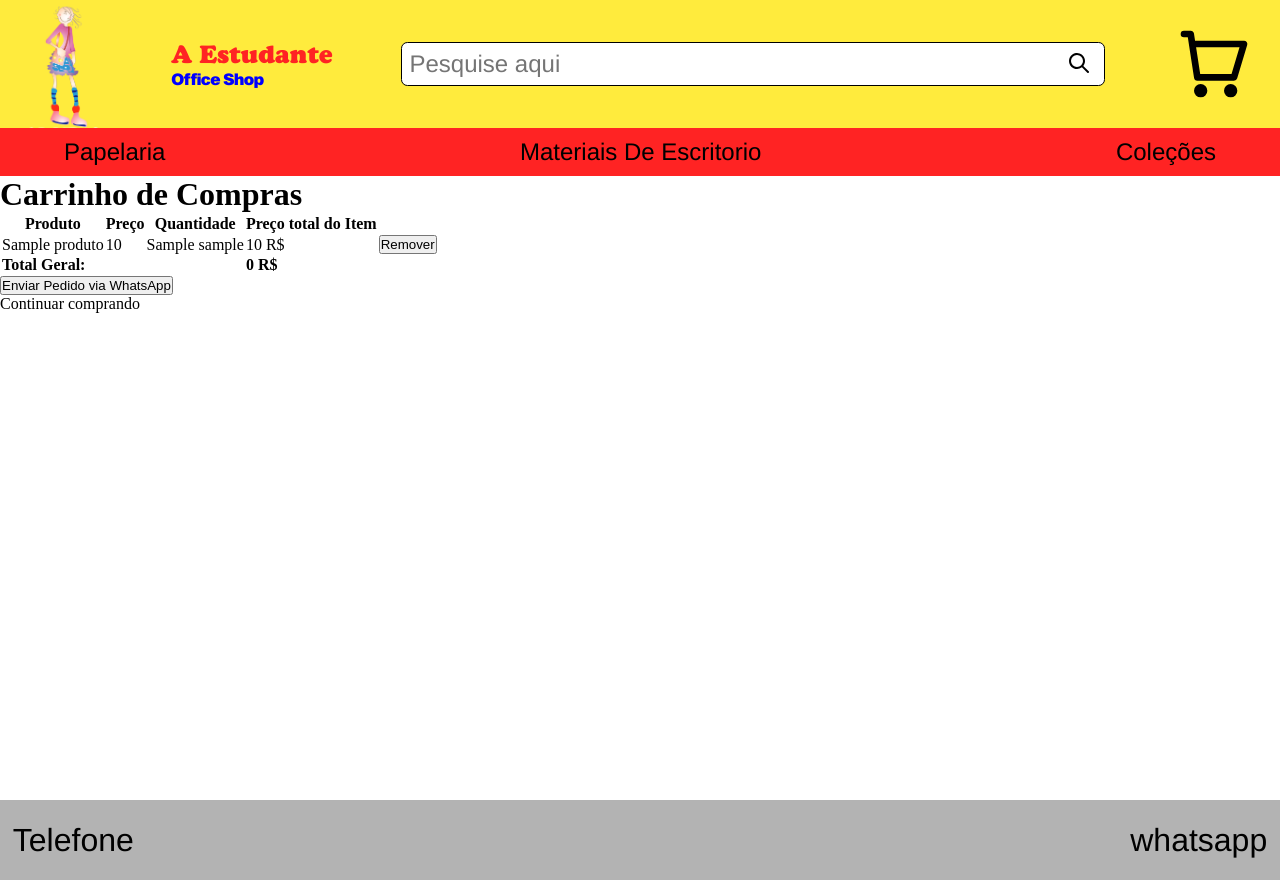
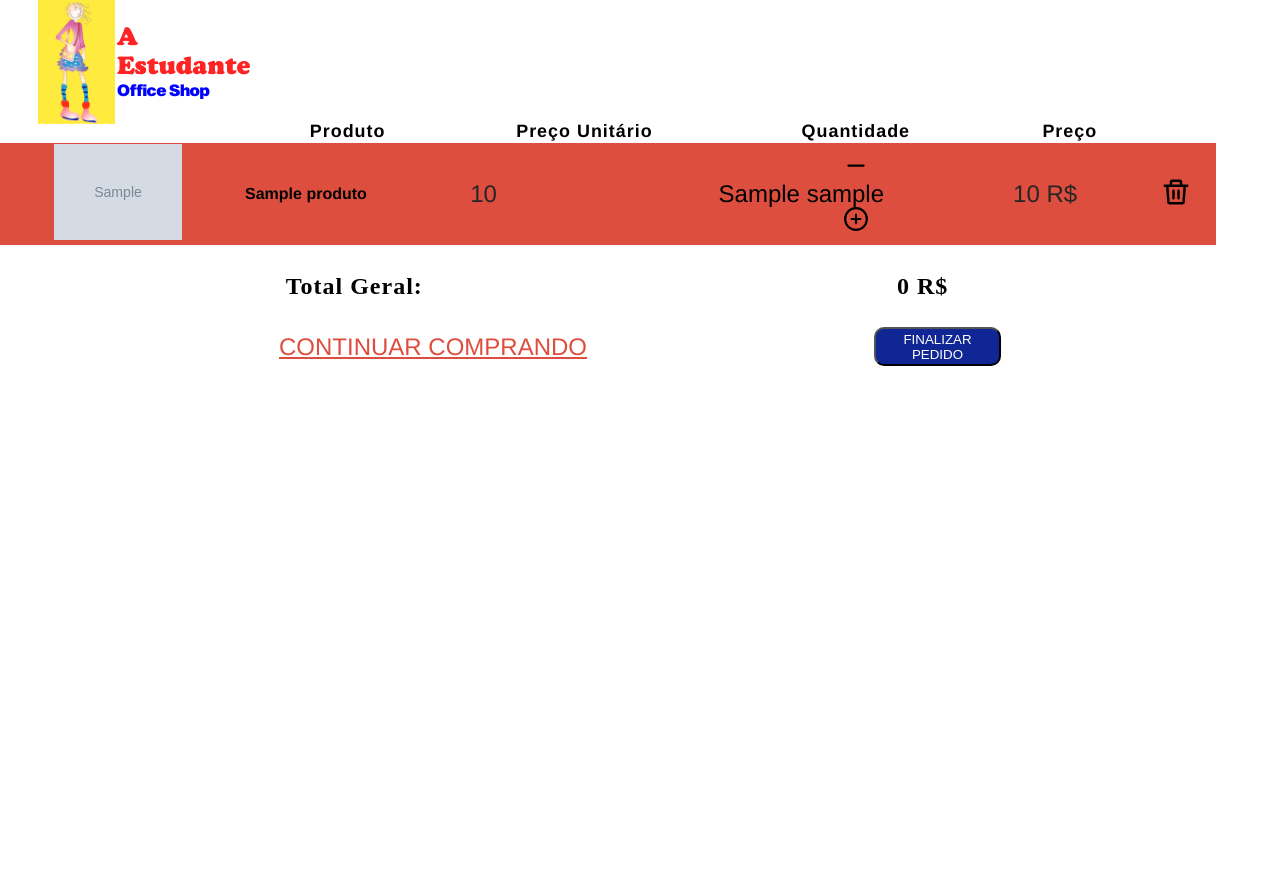
Before and after one commit to GRPeres/AEstudante, a Flask app: template templates/cart.html in a window 1280 px wide. After the commit the page ends 366 px from the top, so only its background shows below. Run offline with Flask 3, Linux system fonts and the light colour scheme; the template is opened without the code that fills it: most values are stand-ins (such as "Sample title", 1, 10 or a date in 2020); grey boxes marked "Sample" are stand-in pictures.

Commit message:
Update cart.html

```diff
--- a/templates/cart.html
+++ b/templates/cart.html
@@ -1,108 +1,72 @@
 <!DOCTYPE html>
 <html lang="pt-br">
+
 <head>
   <meta charset="UTF-8" />
   <meta name="viewport" content="width=device-width, initial-scale=1.0" />
-    <link rel="stylesheet" href="../static/css/bottombar.css" />
-    <link rel="stylesheet" href="../static/css/topbarstyle.css" />
-    <title>Carrinho de Compras</title>
+  <link rel="stylesheet" href="../static/css/tela-compra.css" />
+  <title>Tela de Compra</title>
 </head>
+
 <body>
-    <div id="wrap">
-    <header class="conjunto-topbar">
-      <div class="organizacao">
-
-        <a href="/">
-          <div class="frame-logo">
+  <header class="frame-logo">
     <img class="LOGO-A-ESTUDANTE" src="../static/images/Logo.png" />
-          </div>
-        </a>
-        <a href="/">
     <div class="nome-estabelecimento">
-            <div class="nome-principal">A Estudante</div>
-            <div class="subtitulo">Office Shop</div>
-          </div>
-        </a>
-
-        <form id="search-form" action="{{ url_for('search') }}" method="GET" class="conjunto-barra-de-pesquisa">
-          <input type="text" name="search_term" class="barra-de-pesquisa" placeholder="Pesquise aqui" />
-          <button type="submit" class="lupa">
-              <img src="../static/images/Lupa.svg" alt="Search"/>
-          </button>
-      </form>
-
-        <div class="botoes">
-          <div class="icone-carrrinho hover-target">
-            <a id="icone-carrrinho" class="" href="/ver_carrinho">
-            <img class="icone-carrrinho" src="../static/images/Carrinho.svg" />
-            </a>
-          </div>
-        </div>
-      </div>
-
-
-      <div class="barra-navegacao">
-        <div class="barra-navegacao-item hover-target">Papelaria
-          <div class="overlay">
-            <div class="barra-de-produtos">
-              <div class="barra-de-produtos-item">Lapis Colorido</div>
-              <div class="barra-de-produtos-item">Caneta Azul</div>
-              <div class="barra-de-produtos-item">Caneta Vermelha</div>
-              <div class="barra-de-produtos-item">Porta Caneta</div>
-            </div>
-          </div>
-        </div>
-        <div class="barra-navegacao-item hover-target">Materiais De Escritorio
-          <div class="overlay">
-            <div class="barra-de-produtos">
-              <div class="barra-de-produtos-item">Caneta Vermelha</div>
-              <div class="barra-de-produtos-item">Porta Caneta</div>
-              <div class="barra-de-produtos-item">Agenda</div>
-              <div class="barra-de-produtos-item">Isopor</div>
-              <div class="barra-de-produtos-item">Giz</div>
-            </div>
-          </div>
-        </div>
-        <div class="barra-navegacao-item hover-target">Coleções
-          <div class="overlay">
-            <div class="barra-de-produtos">
-              <div class="barra-de-produtos-item">Caderno</div>
-              <div class="barra-de-produtos-item">Lapis</div>
-              <div class="barra-de-produtos-item">Calculadora</div>
-              <div class="barra-de-produtos-item">Lapis Colorido</div>
-            </div>
-          </div>
-        </div>
+      <p class="nome-principal">A Estudante</p>
+      <p class="subtitulo">Office Shop</p>
     </div>
   </header>
 
-    <h1>Carrinho de Compras</h1>
-
   <table>
     <thead>
-    <tr>
-      <th>Produto</th>
-      <th>Preço</th>
-      <th>Quantidade</th>
-      <th>Preço total do Item</th>
-    </tr>
+      <th></th>
+      <th>
+        <p class="produto-texto">Produto</p>
+      </th>
+      <th>
+        <p class="produto-texto">Preço Unitário</p>
+      </th>
+      <th>
+        <p class="produto-texto">Quantidade</p>
+      </th>
+      <th>
+        <p class="produto-texto">Preço</p>
+      </th>
+      <th></th>
     </thead>
+
     <tbody>
       {% set total_geral = 0 %}
       {% for produto in produtos %}
       <tr>
-      <td>{{ produto.nome_produtos }}</td>
-      <td>{{ produto.preco_produtos | round(2) }}</td>
+        <td>
+          <img class="image" src="{{ produto.imagem_produtos }}" alt="Imagem do produto" />
+        </td>
+        <td>
+          <p class="produto-nome">{{ produto.nome_produtos }}</p>
+        </td>
+        <td>
+          <p class="produto-preco">{{ produto.preco_produtos | round(2) }}</p>
+        </td>
         {% set index = produto.id_produtos | string() %}
-      <td>{{ carrinho[index] }}</td>
+        <td>
+          <button class="botao-hidden">
+            <img class="icone" src="../static/images/retirar.svg" />
+          </button>
+          <p class="quantidade-itens">{{ carrinho[index] }}</p>
+          <button class="botao-hidden">
+            <img class="icone" src="../static/images/adicionar.svg" />
+          </button>
+        </td>
         {% set total = carrinho[index] * produto.preco_produtos | float %}
-      <td>{{ total | round(2) }} R$</td>
         <td>
-        <form
-          action="{{ url_for('remover_do_carrinho', produto_id=produto.id_produtos) }}"
-          method="post"
-        >
-          <button type="submit">Remover</button>
+          <p class="produto-preco">{{ total | round(2) }} R$</p>
+        </td>
+        <td>
+          <form action="{{ url_for('remover_do_carrinho', produto_id=produto.id_produtos) }}" method="post">
+            <button type="submit" class="botao-hidden">
+              <img class="icone_maior" src="../static/images/deletar.svg" />
+            </button>
           </form>
         </td>
       </tr>
@@ -113,7 +77,9 @@
       </tr>
       {% endfor %}
     </tbody>
+
     {% if produtos %}
+
     <tfoot>
       <tr>
         <td colspan="3"><strong>Total Geral:</strong></td>
@@ -123,22 +89,13 @@
     {% endif %}
   </table>
 
+  <div class="conjunto-botoes">
+    <a href="/" class="botao-continuar-compra">CONTINUAR COMPRANDO</a>
     <form action="{{ url_for('gerar_mensagem') }}" method="get">
-      <button type="submit">Enviar Pedido via WhatsApp</button>
+      <button type="submit" class="botao-finalizar-compra">FINALIZAR PEDIDO</button>
     </form>
-    <a href="/">Continuar comprando</a>
   </div>
-    <footer class="bottombar">
-      <b>
-        <a href="https://www.youtube.com/watch?v=dQw4w9WgXcQ" target="_blank" rel="noopener noreferrer">
-          <div class="parafora">Telefone</div>
-        </a>
-      </b>
-      <b>
-        <a href="https://www.youtube.com/watch?v=dQw4w9WgXcQ" target="_blank" rel="noopener noreferrer">
-          <div class="parafora">whatsapp</div>
-        </a>
-      </b>
-    </footer>
+
 </body>
+
 </html>
```
Lines whose indentation alone changed are shown as unchanged.
